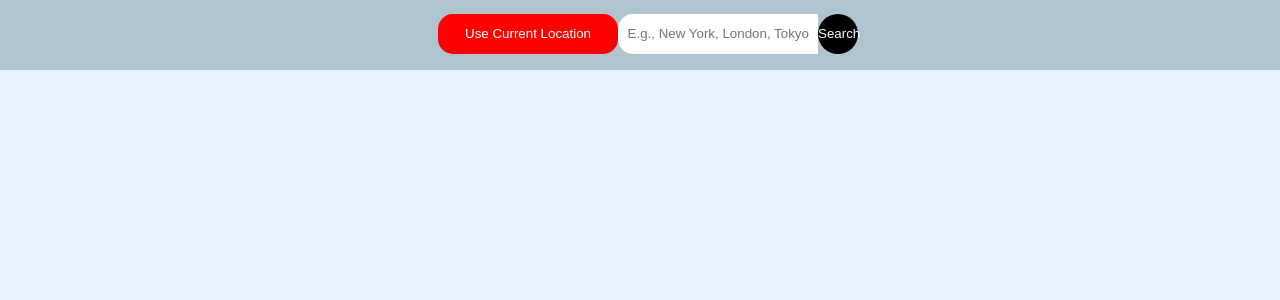
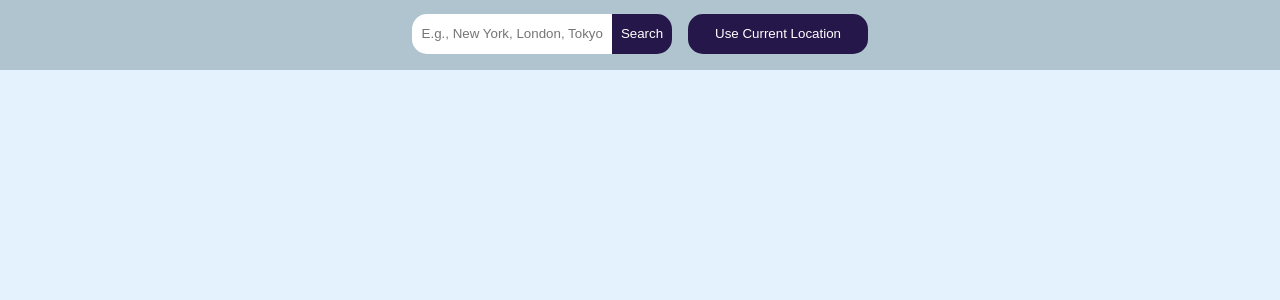
Before and after one commit to medlinnaa/uni_project, a Django app: page /home/ in a window 1280 px wide. Shown: the part 91-391 px from the top of the page. Run offline with Django 4.2, Linux system fonts and the light colour scheme; a user stored in the database is signed in.

Commit message:
first commit

```diff
--- a/static/CSS/home.css
+++ b/static/CSS/home.css
@@ -88,22 +88,19 @@ header .btn-group button i{
   border-radius: 15px 0 0 15px;
 }
 .weather-section .weather-input .search-btn {
- width: 40px;
- border: none;
- background-color: black;
- color: white;
- border-radius: 50%;
- -webkit-border-radius: 50%;
- -moz-border-radius: 50%;
- -ms-border-radius: 50%;
- -o-border-radius: 50%;
+  width: 60px;
+  height: 40px;
+  border: none;
+  background-color: #251749;
+  color: white;
+  border-radius: 0 15px 15px 0;
 }
 .weather-section .weather-input .location-btn {
   height: 40px;
   width: 180px;
   border: none;
   margin-left: 1rem;
-  background-color: red;
+  background-color: #251749;
   color: white;
   border-radius: 15px;
 }
--- a/templates/authentication/home.html
+++ b/templates/authentication/home.html
@@ -41,13 +41,10 @@
  <div class="weather-section">
     <div class="weather-input">
 
-      <button class="location-btn" id="location-btn">Use Current Location</button>
-
-
       <input class="city-input" id="city-input" type="text" placeholder="E.g., New York, London, Tokyo">
       <button class="search-btn" id="search-btn">Search</button>
 
-
+      <button class="location-btn" id="location-btn">Use Current Location</button>
 
     </div>
 
```
Also changed, not shown: db.sqlite3.
